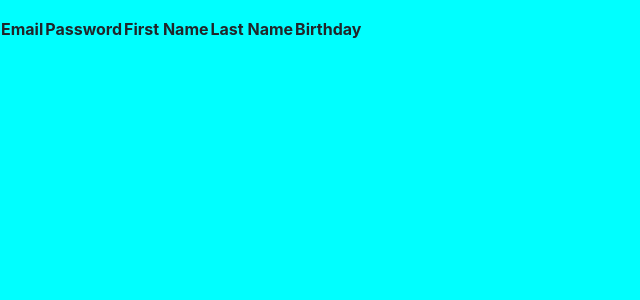
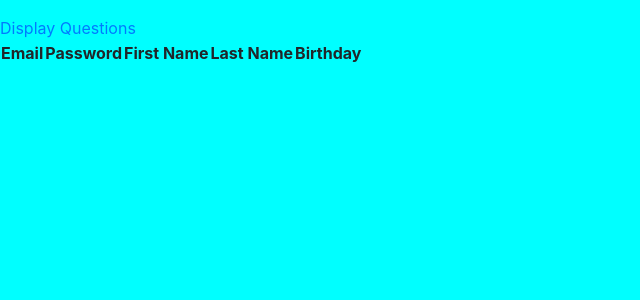
Before and after one commit to haloman369/First-PhP-Website, a PHP site: page /view_profile.php in a window 1280 px wide. Shown: the part 24-324 px from the top of the page, without its empty margins (0-640 px from the left). Run offline with PHP 8.4, Linux system fonts and the light colour scheme; data that the repository does not hold is empty.

Commit message:
new code

```diff
--- a/view_profile.php
+++ b/view_profile.php
@@ -1,6 +1,6 @@
 <?php include('header.php'); ?>
 
-
+<a href=".?action=display_questions&userId=<?php echo $userId; ?>&listType=mine">Display Questions</a>
 
 <table>
     <tr>
@@ -17,5 +17,3 @@
             <td><?php echo $user['lname']; ?></td>
             <td><?php echo $user['birthday']; ?></td>
 </table>
-
-<?php //include('footer.php'); ?>
```
